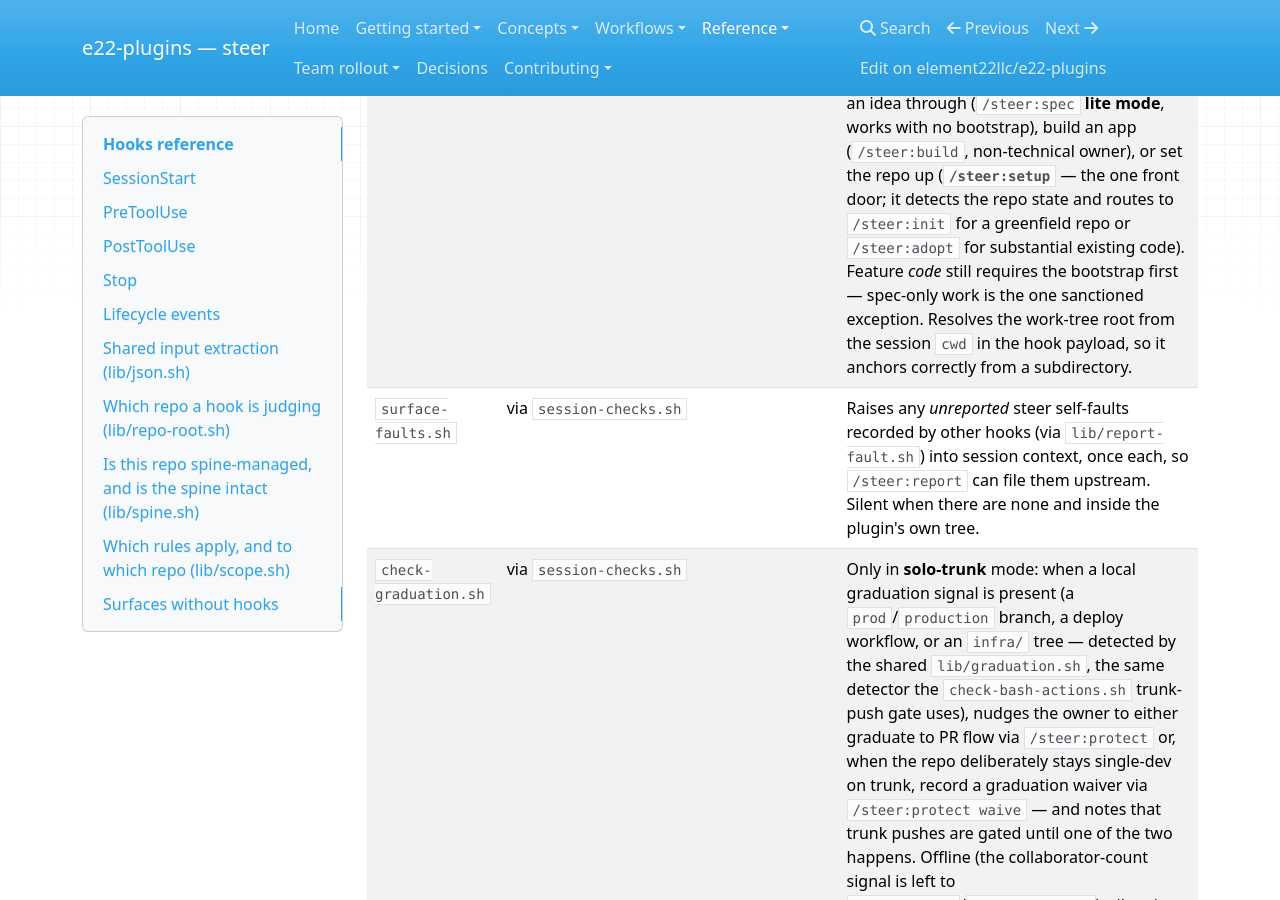
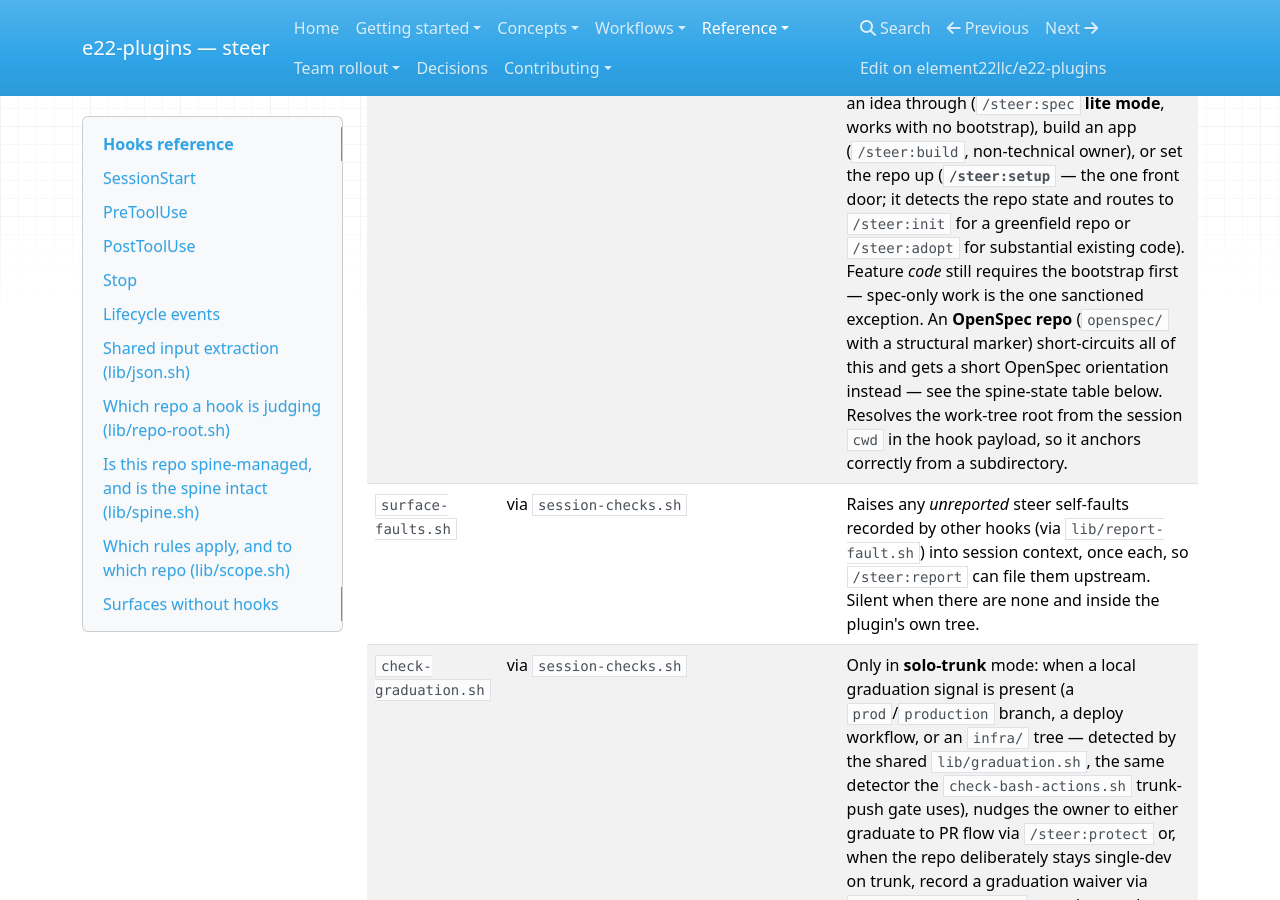
Before and after one commit to element22llc/e22-plugins, an MkDocs documentation site: the page built from docs/reference/hooks.md, in a window 1280 px wide and 900 px high, scrolled down 5079 px. Built offline with MkDocs 1.6.1, drawn with Linux system fonts in a browser that asks for light colours; nearby versions of some CDN libraries.

Commit message:
fix(rules): neutralize the router's bootstrap nag on an OpenSpec repo
Two defects in the first commit, both found by reading the injected payload
rather than the diff.

Fixing check-unmanaged-repo.sh silenced the HOOK-level bootstrap nag but left
the RULE-level one: 00-router's "bootstrap precedence" bullet and rule 31's
"No /spec spine yet? Bootstrap before you commit the decision" are both
unmarked, so both inject on an OpenSpec repo. `mise run rules:preview` against
an openspec fixture confirms it — router in part 1, rules 30+31 in part 3,
rule 33 in part 4. A session following the router literally would announce
/steer:setup before touching anything, which is the exact competing-spine
bootstrap this work exists to prevent. Rule 33 only claimed to override rule
30, so it now states that openspec/ IS the spine and names both other rules.
Parts arrive in any order, so that override has to be self-contained.

`openspec validate --strict` was wrong — carried over from an older OpenSpec,
not from the current docs, which document init/update/list/status/schemas and
put verification behind the /opsx:verify slash command (expanded profile).
Replaced, and scoped to the profile that actually has it.

Also closes the stale hooks.md table row, which described only the four-state
spine table with no pointer to the OpenSpec short-circuit below it.

Co-Authored-By: Claude Opus 5 (1M context) <noreply@anthropic.com>

```diff
--- a/docs/reference/hooks.md
+++ b/docs/reference/hooks.md
@@ -98,7 +98,7 @@ notice or nothing) and stays individually testable.
 | `session-checks.sh` | `startup\|resume\|clear\|fork` | Consolidated orchestrator for the six session checks below (one `hooks.json` registration; five of them were once registered individually, and `check-worktree-trust.sh` was added inside the roster). Captures the SessionStart payload once and re-feeds it to each check unchanged, in registration order; failure-isolated; always exits `0`. Contains no check logic of its own. |
 | `check-template-drift.sh` | via `session-checks.sh` | Warns when the materialized spine/scaffold lags the plugin templates — diffs the `##`/`###` headings of each instantiated spec file (`PRODUCTIONIZATION.md`, `BUILD-STATUS.md`, feature `intent.md`/`contract.md`) against the current bundled template and names any section the template adds that the file lacks. Headings carrying `<!-- steer:placeholder -->` (the seed `### Q-001 — …` open-question block) are skipped, since those are rewritten or deleted as a feature is specced — matching `check-open-questions.sh`, which ignores the same marker — so a correctly-completed file is never falsely flagged. Resolves the work-tree root from the session `cwd`, so it still finds drift when Claude Code starts in a subdirectory (e.g. `apps/web`). |
 | `check-open-questions.sh` | via `session-checks.sh` | Surfaces unresolved spec open questions as a **four-bucket count** — *block work now* vs *block a later transition* (split by comparing each question's `required_before:` gate against the feature's cleared Status, via `lib/lifecycle.sh`), plus *non-blocking* backlog and *malformed* (a `Q-NNN` block missing `status`/`impact`, surfaced rather than dropped). Only `status: open` and `status: investigating` count; `<!-- steer:placeholder -->` seeds are skipped and legacy `- [ ]` items count as backlog only where they sit inside `## Open questions` **and outside** any `### Q-NNN` block, with a bracketed `[placeholder]` rest skipped. It also warns when a **retired `spec/SPEC-QUESTIONS.md`** is still present — the standalone file v1.25.0 replaced; `/steer:questions` heals it as a hard gate before its sweep. It also **escalates stale ones** — a blocking, un-promoted question open more than 14 days (from its `created:` date, or `git blame` when absent) gets a loud line naming the feature, question, owner, and age. |
-| `check-unmanaged-repo.sh` | via `session-checks.sh` | On a repo whose spine is not yet `managed`, prints a compact plain-language **onboarding card** (a `foreign` spine gets a shorter adopt offer instead, and a `damaged` one a repair notice — so creating `/spec` swaps the message rather than clearing it; only a complete, version-stamped spine is silent): the user can just say what they want — think an idea through (`/steer:spec` **lite mode**, works with no bootstrap), build an app (`/steer:build`, non-technical owner), or set the repo up (**`/steer:setup`** — the one front door; it detects the repo state and routes to `/steer:init` for a greenfield repo or `/steer:adopt` for substantial existing code). Feature *code* still requires the bootstrap first — spec-only work is the one sanctioned exception. Resolves the work-tree root from the session `cwd` in the hook payload, so it anchors correctly from a subdirectory. |
+| `check-unmanaged-repo.sh` | via `session-checks.sh` | On a repo whose spine is not yet `managed`, prints a compact plain-language **onboarding card** (a `foreign` spine gets a shorter adopt offer instead, and a `damaged` one a repair notice — so creating `/spec` swaps the message rather than clearing it; only a complete, version-stamped spine is silent): the user can just say what they want — think an idea through (`/steer:spec` **lite mode**, works with no bootstrap), build an app (`/steer:build`, non-technical owner), or set the repo up (**`/steer:setup`** — the one front door; it detects the repo state and routes to `/steer:init` for a greenfield repo or `/steer:adopt` for substantial existing code). Feature *code* still requires the bootstrap first — spec-only work is the one sanctioned exception. An **OpenSpec repo** (`openspec/` with a structural marker) short-circuits all of this and gets a short OpenSpec orientation instead — see the spine-state table below. Resolves the work-tree root from the session `cwd` in the hook payload, so it anchors correctly from a subdirectory. |
 | `surface-faults.sh` | via `session-checks.sh` | Raises any *unreported* steer self-faults recorded by other hooks (via `lib/report-fault.sh`) into session context, once each, so `/steer:report` can file them upstream. Silent when there are none and inside the plugin's own tree. |
 | `check-graduation.sh` | via `session-checks.sh` | Only in **solo-trunk** mode: when a local graduation signal is present (a `prod`/`production` branch, a deploy workflow, or an `infra/` tree — detected by the shared `lib/graduation.sh`, the same detector the `check-bash-actions.sh` trunk-push gate uses), nudges the owner to either graduate to PR flow via `/steer:protect` or, when the repo deliberately stays single-dev on trunk, record a graduation waiver via `/steer:protect waive` — and notes that trunk pushes are gated until one of the two happens. Offline (the collaborator-count signal is left to `/steer:audit`/`/steer:protect`); silent in pr-flow, with no signal, once graduated, or when a waiver (`<!-- steer:graduation=waived -->` in `CLAUDE.md`) is recorded — the shared detector reports no signals for a waived repo. |
 | `check-worktree-trust.sh` | via `session-checks.sh` | Only in a **linked worktree**: inherits the primary checkout's `mise trust` so `mise run …` works there immediately. `mise trust` is path-based, so a new worktree is untrusted and the whole scaffolded dev loop fails on *trust* rather than on the task — triggered by the scaffold's own `[env] _.source = "scripts/worktree-env.sh"`, which mise refuses to load untrusted. Inheriting grants nothing new: mise keys trust by **path**, not by content, so the primary checkout already trusts every future edit of that config. It never *creates* trust: an **untrusted** primary checkout means the repo was never set up (it names `mise trust && mise install`), and a primary checkout with **no mise config at all** means the worktree's branch introduced one, so no prior decision exists anywhere (it names `mise trust` here) — either way it changes nothing and leaves the call to the user. It also reports `mise trust` itself failing, and confirms when it did inherit the trust. Silent in a plain checkout (gated before `mise` is ever invoked), outside any work tree, without mise on `PATH`, when the worktree is already trusted, and when it has no mise config. |
```
Also changed, not shown: plugins/steer/rules/33-spec-workflow-openspec.md (+8 -1 lines), plugins/steer/templates/github/copilot-instructions.md (+8 -1 lines).
